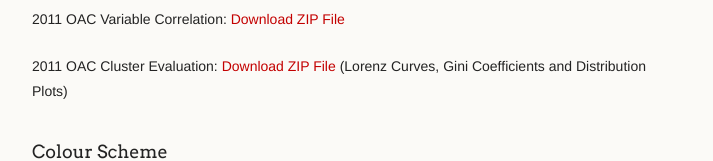
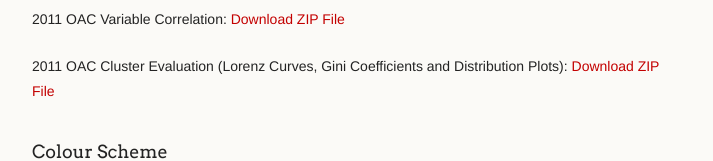
Before and after one commit to geogale/2011OAC, a plain HTML site: page index.html in a window 1280 px wide. Shown: the part 2602-2763 px from the top of the page, without its empty margins (278-991 px from the left). Drawn offline with Linux system fonts and the light colour scheme.

Commit message:
Create gh-pages branch via GitHub

```diff
--- a/index.html
+++ b/index.html
@@ -137,8 +137,7 @@
 
 <p>2011 OAC Variable Correlation: <a href="http://bit.ly/OAC-Var-Correlation">Download ZIP File</a></p>
 
-<p>2011 OAC Cluster Evaluation: <a href="http://bit.ly/OAC-Evaluation">Download ZIP File</a>
-(Lorenz Curves, Gini Coefficients and Distribution Plots)</p>
+<p>2011 OAC Cluster Evaluation (Lorenz Curves, Gini Coefficients and Distribution Plots): <a href="http://bit.ly/OAC-Evaluation">Download ZIP File</a></p>
 
 <h3>
 <a name="colour-scheme" class="anchor" href="#colour-scheme"><span class="octicon octicon-link"></span></a>Colour Scheme</h3>
```
Also changed, not shown: params.json (+1 -1 lines).
